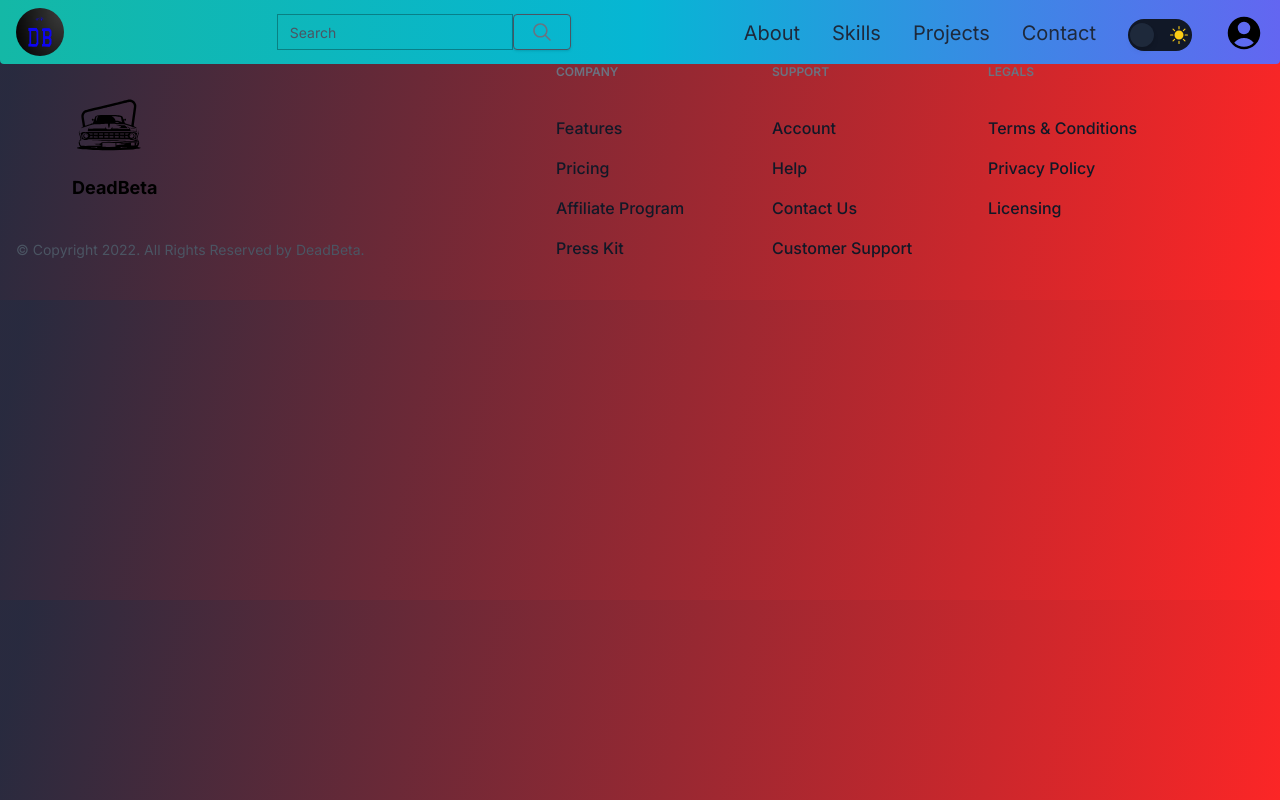
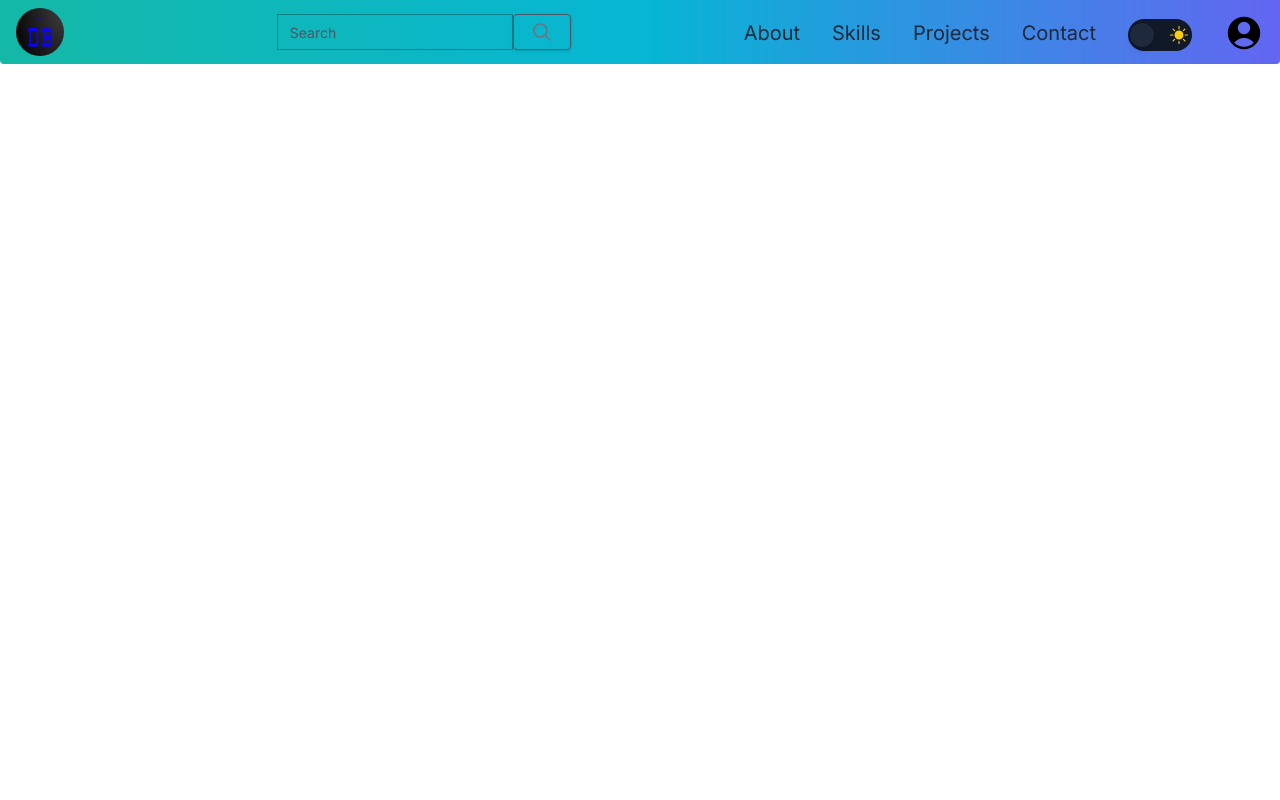
Before and after one commit to charandeep7/deadbeta, a Next.js app: page /components/chatbot in a window 1280 px wide. Built offline with nearby package versions, Linux system fonts and the light colour scheme.

Commit message:
Update layout.js

```diff
--- a/app/layout.js
+++ b/app/layout.js
@@ -13,11 +13,12 @@ export const metadata = {
 export default function RootLayout({ children }) {
   return (
     <html lang="en">
-      <body className={`bg-primaryBG dark:bg-secondaryBG ${inter.className}`}>
+     <html lang="en">
+      <body className={inter.className}>
         <Navbar />
         {children}
-        <Footer />
       </body>
+    </html>
     </html>
   );
 }
```
